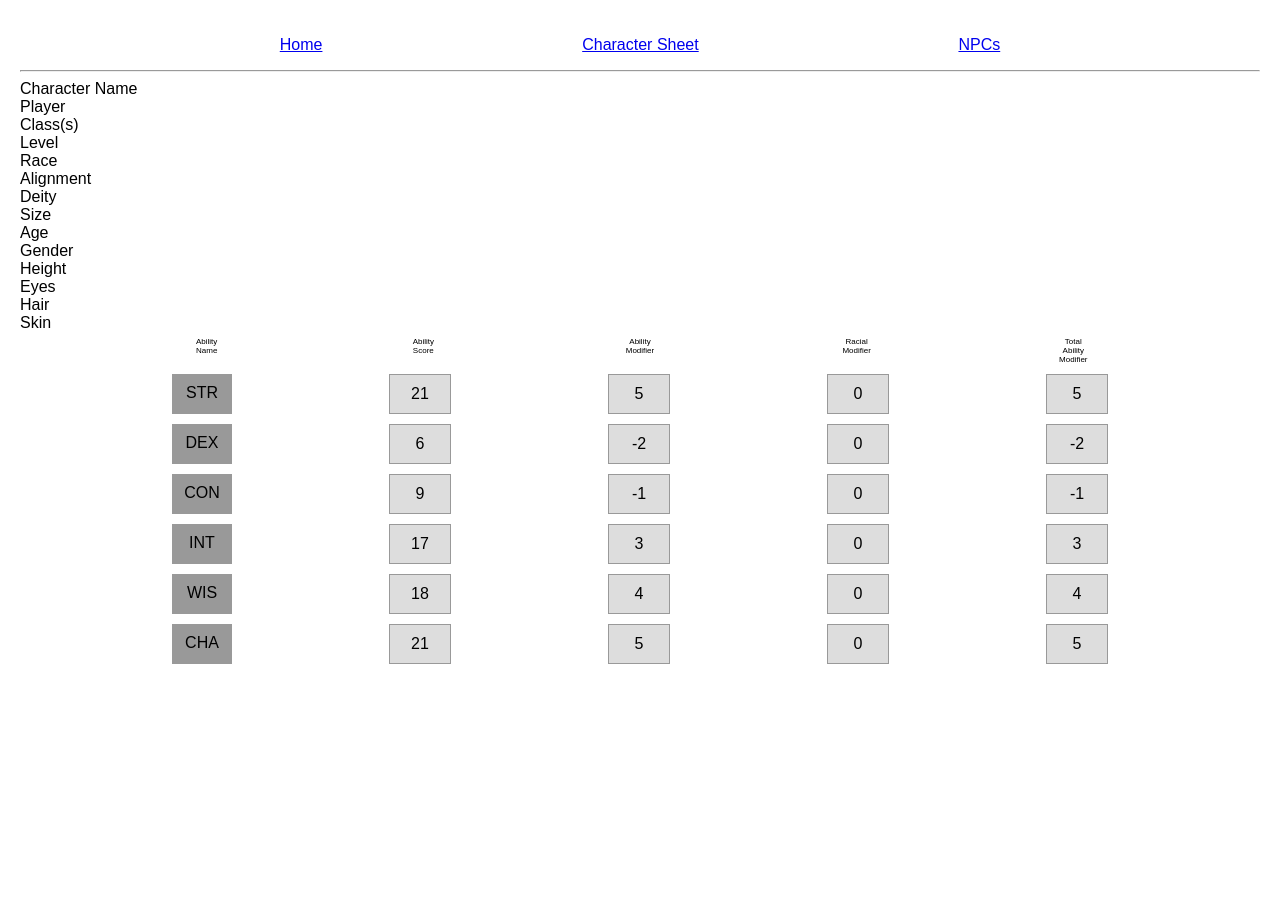
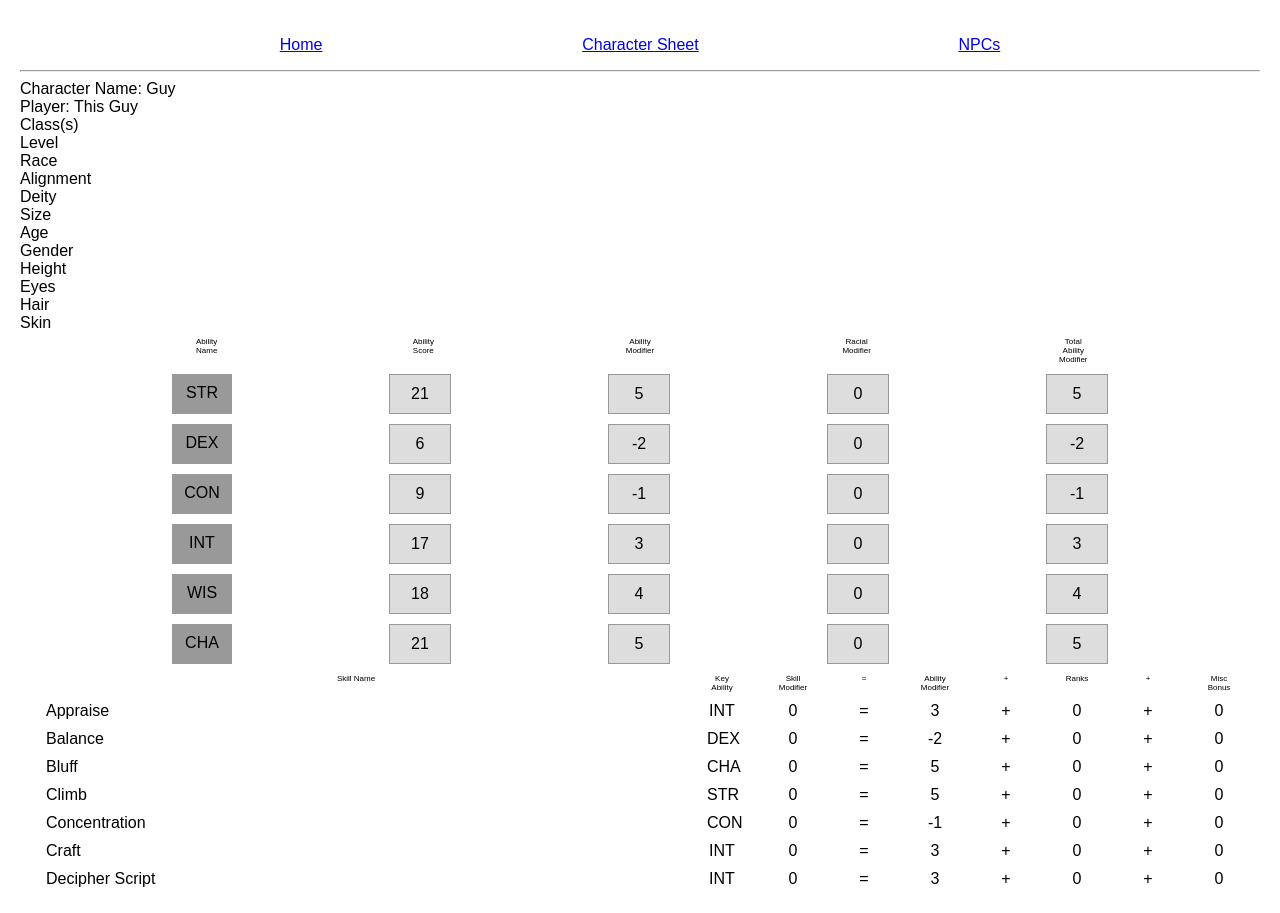
Before and after one commit to asap/reimagined-spoon, a React (Create React App) app: page /sheet in a window 1280 px wide. Before the commit the page ends 800 px from the top, so only its background shows below. Built offline with nearby package versions, Linux system fonts and the light colour scheme.

Commit message:
add basic skills

```diff
--- a/src/attributes/attribute-list.js
+++ b/src/attributes/attribute-list.js
@@ -3,20 +3,12 @@ import AttributeView from './attribute-view';
 
 export default class AttributeList extends Component {
   state = {
-    attributes: abilities.map(stat => ({
-      label: stat,
-      value: stats[stat],
-      modifier: mods[stats[stat]],
-      racialModifier: 0,
-      totalModifier: 0,
-    })),
+    attributes: this.props.attributes || [],
     modifiers: this.props.modifiers || [],
   }
 
   render() {
-    const modifiers = this.state.modifiers;
-    const attributes = this.state.attributes.map((attr, i) => {
-      attr.racialModifier = modifiers[attr.label] || 0;
+    const attributes = this.props.attributes.map((attr, i) => {
       attr.totalModifier = attr.modifier + attr.racialModifier;
       return <AttributeView key={i} attribute={attr} />
     });
@@ -49,32 +41,3 @@ export default class AttributeList extends Component {
     );
   }
 }
-
-
-const abilities = ['STR', 'DEX', 'CON', 'INT', 'WIS', 'CHA'];
-
-// TODO: Should probably return more realistic numbers.
-// Maybe a simplified pick method?
-const mods = [
- -5, // Ignore 0th element
- -5,    // 1
- -4,-4, // 2-3
- -3,-3, // 4-5
- -2,-2, // 6-7
- -1,-1, // 8-9
-  0,0,  // 10-11
-  1,1,  // 12-13
-  2,2,  // 14-15
-  3,3,  // 16-17
-  4,4,  // 18-19
-  5,5,  // 20-21
-];
-
-const rand = () => {
-  return Math.floor(Math.random() * mods.length)
-};
-
-const stats = {};
-abilities.forEach((k) => {
-  stats[k] = rand();
-});
--- a/src/character-sheet/character-sheet.js
+++ b/src/character-sheet/character-sheet.js
@@ -1,13 +1,37 @@
 import React, { Component } from 'react';
 import AttributeList from '../attributes/attribute-list';
+import SkillsList from './skills-list';
 
 export default class CharacterSheet extends Component {
+  state = {
+    character: {
+      name: "Guy",
+      player: "This Guy",
+    },
+    attributes: abilities.map(stat => ({
+      label: stat,
+      value: stats[stat],
+      modifier: mods[stats[stat]],
+      racialModifier: 0,
+      totalModifier: 0,
+    })),
+    abilities: {},
+  };
+
   render() {
+    const character = this.state.character;
+    character['attributes'] = this.state.attributes;
+    character['abilities'] = this.state.attributes.reduce((abilities, ability) => {
+      abilities[ability.label] = ability.modifier;
+      return abilities;
+    }, {});
+    console.log("char", character);
+
     return (
       <div>
         <div className="characterMeta">
-          <div>Character Name</div>
-          <div>Player</div>
+          <div>Character Name: {character.name}</div>
+          <div>Player: {character.player} </div>
           <div>Class(s)</div>
           <div>Level</div>
           <div>Race</div>
@@ -21,8 +45,37 @@ export default class CharacterSheet extends Component {
           <div>Hair</div>
           <div>Skin</div>
         </div>
-        <AttributeList />
+        <AttributeList attributes={character.attributes} />
+        <SkillsList abilities={character.abilities}  />
       </div>
     );
   }
 };
+
+const abilities = ['STR', 'DEX', 'CON', 'INT', 'WIS', 'CHA'];
+
+// TODO: Should probably return more realistic numbers.
+// Maybe a simplified pick method?
+const mods = [
+ -5, // Ignore 0th element
+ -5,    // 1
+ -4,-4, // 2-3
+ -3,-3, // 4-5
+ -2,-2, // 6-7
+ -1,-1, // 8-9
+  0,0,  // 10-11
+  1,1,  // 12-13
+  2,2,  // 14-15
+  3,3,  // 16-17
+  4,4,  // 18-19
+  5,5,  // 20-21
+];
+
+const rand = () => {
+  return Math.floor(Math.random() * mods.length);
+};
+
+const stats = {};
+abilities.forEach((k) => {
+  stats[k] = rand();
+});
--- /dev/null
+++ b/src/character-sheet/skills-list.js
@@ -0,0 +1,57 @@
+import React, { Component } from 'react';
+import Skills from '../skills/dnd';
+import SkillsView from './skills-view';
+
+export default class SkillsList extends Component {
+  state = {
+    skills: Skills.skills
+  };
+
+  render() {
+    const rowStyle = {
+      display: 'flex',
+      justifyContent: 'space-evenly',
+    }
+
+    const wideColumn = {
+      flex: '0 0 50%',
+    };
+
+    const headerStyle = {
+      padding: '0 10px',
+      margin: '5px',
+      width: '30px',
+      display: 'inline-block',
+      textAlign: 'center',
+      fontSize: '0.5rem',
+    };
+
+    const wideHeaderStyle = {
+      ...wideColumn,
+      ...headerStyle,
+    };
+
+    const abilities = this.props.abilities;
+
+    const skills = this.state.skills.map((skill, i) => {
+      return <SkillsView key={i} skill={skill} abilities={abilities}/>
+    });
+
+    return (
+      <div>
+        <div style={rowStyle}>
+          <span style={wideHeaderStyle}>Skill Name</span>
+          <span style={headerStyle}>Key Ability</span>
+          <span style={headerStyle}>Skill Modifier</span>
+          <span style={headerStyle}>=</span>
+          <span style={headerStyle}>Ability Modifier</span>
+          <span style={headerStyle}>+</span>
+          <span style={headerStyle}>Ranks</span>
+          <span style={headerStyle}>+</span>
+          <span style={headerStyle}>Misc Bonus</span>
+        </div>
+        {skills}
+      </div>
+    );
+  }
+};
--- /dev/null
+++ b/src/character-sheet/skills-view.js
@@ -0,0 +1,51 @@
+import React, { Component } from 'react'
+import PropTypes from 'prop-types';
+
+export default class SkillsView extends Component {
+  render () {
+    const rowStyle = {
+      display: 'flex',
+      justifyContent: 'space-evenly',
+    }
+
+    const wideColumn = {
+      flex: '0 0 50%',
+    };
+
+    const cellStyle = {
+      display: 'inline-block',
+      margin: '5px',
+      width: '30px',
+      padding: '0 10px',
+      textAlign: 'center',
+    };
+
+    const wideCellStyle = {
+      ...wideColumn,
+      ...cellStyle,
+      textAlign: 'left',
+    };
+
+    const skill = this.props.skill;
+    const abilities = this.props.abilities;
+    const abilityModifier = abilities[skill.ability];
+
+    return (
+      <div style={rowStyle}>
+        <span style={wideCellStyle}>{skill.label}</span>
+        <span style={cellStyle}>{skill.ability}</span>
+        <span style={cellStyle}>0</span>
+        <span style={cellStyle}>=</span>
+        <span style={cellStyle}>{abilityModifier}</span>
+        <span style={cellStyle}>+</span>
+        <span style={cellStyle}>0</span>
+        <span style={cellStyle}>+</span>
+        <span style={cellStyle}>0</span>
+      </div>
+    );
+  };
+};
+
+SkillsView.propTypes = {
+  skill: PropTypes.object.isRequired,
+}
--- /dev/null
+++ b/src/skills/dnd.js
@@ -0,0 +1,33 @@
+export default {
+  skills: [
+    {
+      'name': 'appraise',
+      'label': 'Appraise',
+      'ability': 'INT',
+    }, {
+      'name': 'balance',
+      'label': 'Balance',
+      'ability': 'DEX',
+    }, {
+      'name': 'bluff',
+      'label': 'Bluff',
+      'ability': 'CHA',
+    }, {
+      'name': 'climb',
+      'label': 'Climb',
+      'ability': 'STR',
+    }, {
+      'name': 'concentration',
+      'label': 'Concentration',
+      'ability': 'CON',
+    }, {
+      'name': 'craft',
+      'label': 'Craft',
+      'ability': 'INT',
+    }, {
+      'name': 'decipher-script',
+      'label': 'Decipher Script',
+      'ability': 'INT',
+    }
+  ]
+};
```
